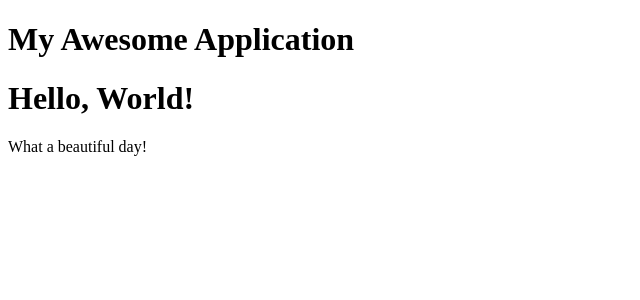
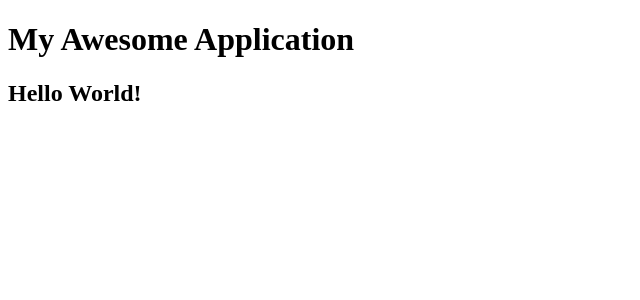
Before and after one commit to alantheandroid/my-react-app, a React (Create React App) app: page / in a window 1280 px wide. Shown: the top 300 px of the page, without its empty margins (0-640 px from the left). Built offline with nearby package versions, Linux system fonts and the light colour scheme.

Commit message:
feat: first iteration of ternary operator

```diff
--- a/src/App.js
+++ b/src/App.js
@@ -1,13 +1,13 @@
 import React from "react";
 import { HelloWorld } from "./HelloWorld";
-/* import { Welcome } from "./Welcome"; */
+import { Welcome } from "./Welcome";
 
 export class App extends React.Component {
   render() {
     return (
       <div>
         <h1>My Awesome Application</h1>
-        <HelloWorld renderGreeting={true} />
+        <Welcome />
       </div>
     );
   }
--- a/src/Welcome.js
+++ b/src/Welcome.js
@@ -2,6 +2,14 @@ import React from "react";
 
 export class Welcome extends React.Component {
   render() {
-    return <h2>Hello, {this.props.name}</h2>;
+    return (
+      <div>
+        {this.props.name ? (
+          <h2>Hello, {this.props.name}</h2>
+        ) : (
+          <h2>Hello World!</h2>
+        )}
+      </div>
+    );
   }
 }
```
